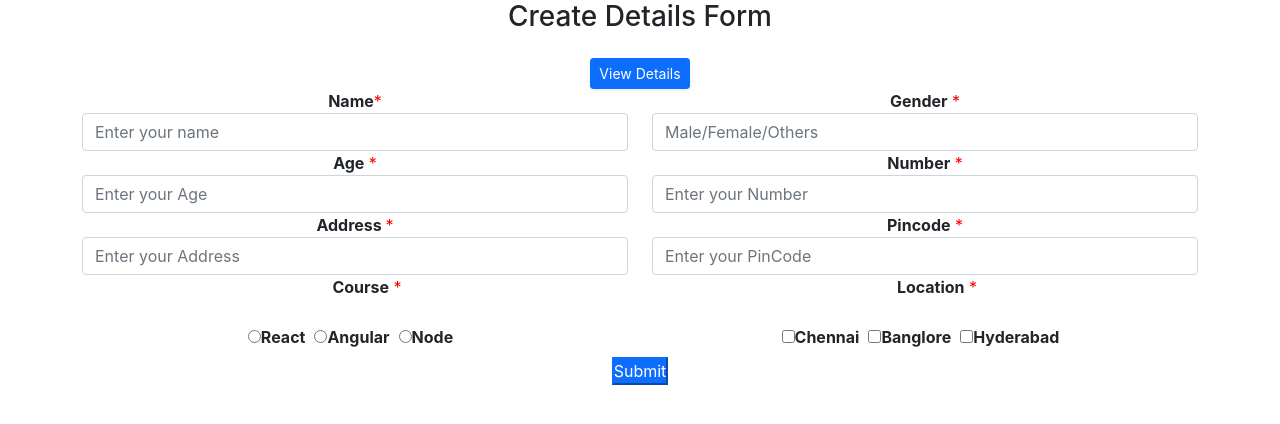
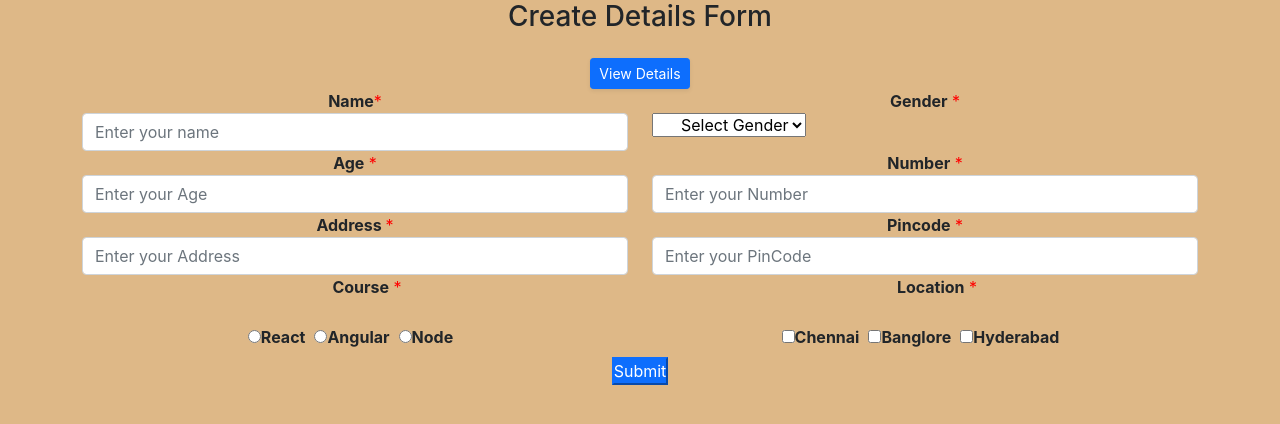
Before and after one commit to AKaran3007/Task, a React (Create React App) app: page / in a window 1280 px wide. Shown: the top 424 px of the page. Built offline with nearby package versions, Linux system fonts and the light colour scheme.

Commit message:
dropdown

```diff
--- a/src/App.css
+++ b/src/App.css
@@ -36,3 +36,8 @@
     transform: rotate(360deg);
   }
 }
+
+
+body{
+  background-color: burlywood !important;
+}
--- a/src/App.js
+++ b/src/App.js
@@ -4,7 +4,7 @@ import Create from './Components/Create';
 import { BrowserRouter, Routes, Route } from 'react-router-dom';
 import View from './Components/View';
 import Edit from './Components/Edit';
-import Dropdown from './Components/Dropdown';
+
 
 
 
@@ -18,7 +18,7 @@ function App() {
         <Route path='/' element={<Create/>}/>
         <Route path='/view' element={<View/>}/>
         <Route path='/edit/:id' element={<Edit/>}/>
-        <Route path='/dropdown' element={<Dropdown/>}/>
+
 
       </Routes>
       </BrowserRouter>
--- a/src/Components/Create.jsx
+++ b/src/Components/Create.jsx
@@ -4,7 +4,7 @@ import { useNavigate, Link } from 'react-router-dom';
 import axios from 'axios';
 import './Style.css'
 import { useState, React } from 'react';
-import Dropdown from './Dropdown';
+
 
 
 
@@ -13,7 +13,10 @@ function Create() {
 
     const handleChange = (e) => {
         setCourse(e.target.value);
+
     }
+
+
 
     const [selected, setSelected] = useState("")
     const navigate = useNavigate();
@@ -100,17 +103,17 @@ function Create() {
                         </div>
 
                         <div className='col-lg-6'>
+
                             <label><b>Gender</b> <span style={{ color: "red" }}>*</span></label>
-
-                            <input
-                                className={`form-control ${formik.errors.gender ? `input-error` : ``}`}
-                                type={'text'}
-                                value={formik.values.gender}
-                                onChange={formik.handleChange}
-                                name="gender"
-                                placeholder="Male/Female/Others"
-
-                            />
+                            <div class="input-group col-lg-12">
+                                {/* <label class="input-group-text" for="gender">Options</label> */}
+                                <select onChange={formik.handleChange} class="form-check" id="gender">form-select
+                                    <option selected>Select Gender</option>
+                                    <option value="male" id="gender" name="gender" onChange={formik.handleChange}>Male</option>
+                                    <option value="female" id="gender" name="gender" onChange={formik.handleChange}>Female</option>
+                                    <option value="others" id="gender" name="gender" onChange={formik.handleChange}>Others</option>
+                                </select>
+                            </div>
                             <span style={{ color: "red" }}>{formik.errors.gender}</span>
                         </div>
 
@@ -172,15 +175,15 @@ function Create() {
 
                             <label className={`form-check ${formik.errors.course ? `input-error` : ``}`}> <b>Course</b> <span style={{ color: "red" }}>*</span></label> <br></br>
                             <input type="radio" value="react" id="course"
-                                required='true' onChange={formik.handleChange} name="course" />
+                                onChange={formik.handleChange} name="course" />
                             <label for="react"> <b>React</b></label>  &nbsp;
 
                             <input type="radio" value="angular" id="course"
-                                required='true' onChange={formik.handleChange} name="course" />
+                                onChange={formik.handleChange} name="course" />
                             <label for="angular"> <b>Angular</b></label>  &nbsp;
 
                             <input type="radio" value="node" id="course"
-                                required='true' onChange={formik.handleChange} name="course" />
+                                onChange={formik.handleChange} name="course" />
                             <label for="node"> <b>Node</b></label>   &nbsp; <br />
 
                             <span style={{ color: "red" }}>{formik.errors.course}</span>
--- a/src/Components/Dropdown.jsx
+++ /dev/null
@@ -1,47 +0,0 @@
-import * as React from 'react';
-import TextField from '@mui/material/TextField';
-import Autocomplete from '@mui/material/Autocomplete';
-import { useFormik } from 'formik';
-import { useNavigate, Link } from 'react-router-dom';
-import axios from 'axios';
-
-const options = ['Male', 'Female'];
-
-export default function Dropdown() {
-    const [value, setValue] = React.useState(options[0]);
-    const [inputValue, setInputValue] = React.useState('');
-    const navigate = useNavigate();
-    const formik = useFormik({
-      initialValues: {
-        gender: "",
-      },
-      onSubmit: async (values) => {
-        let students = await axios.post("https://62ab049e371180affbdf40f1.mockapi.io/student", values);
-        alert("Details Created Sucessfully...");
-        navigate('/view')
-
-    }
-    })
-
-  return (
-    <div>
-
-      <br />
-      <Autocomplete
-        value={formik.values.gender}
-        onChange={(event, newValue) => {
-          setValue(newValue);
-        }}
-        inputValue={inputValue}
-        onInputChange={(event, newInputValue) => {
-          setInputValue(newInputValue);
-        }}
-        id="controllable-states-demo"
-        options={options}
-        sx={{ width: 300 }}
-        renderInput={(params) => <TextField {...params} label="Gender" />}
-      />
-
-    </div>
-  );
-}
--- a/src/Components/View.jsx
+++ b/src/Components/View.jsx
@@ -31,7 +31,7 @@ function View() {
       <h1 className="h3 mb-0 text-gray-800">Details</h1>
       <Link to="/" className="d-none d-sm-inline-block btn btn-sm btn-primary shadow-sm">Create Details</Link>
 
-      <table class="table">
+      <table class="table table-striped">
         <thead>
           <tr>
             <th scope="col">S.no</th>
```
Also changed, not shown: src/Components/Style.css (line endings or trailing spaces), src/index.css (line endings or trailing spaces).
